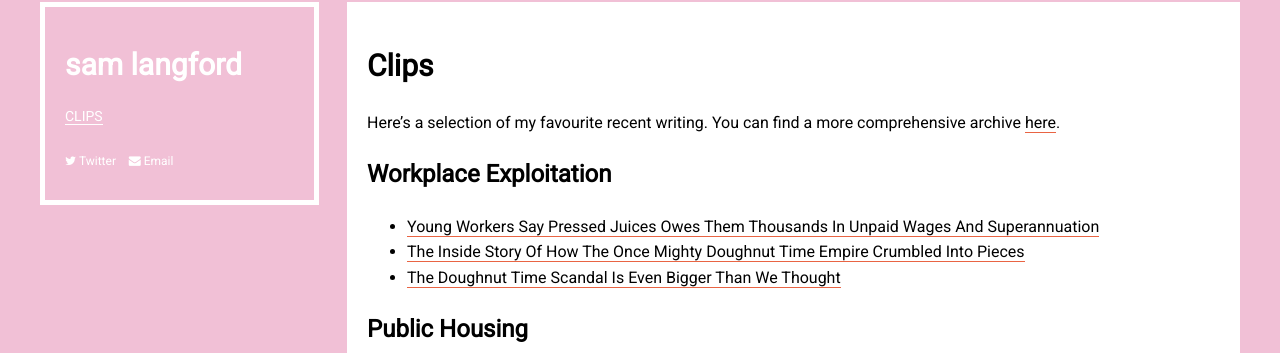
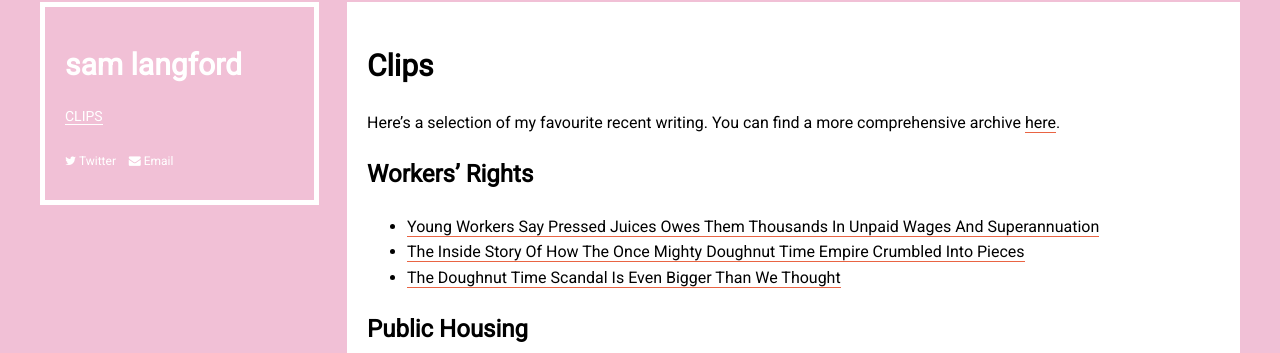
Before and after one commit to slangers/slangers.github.io, a Jekyll site: the page built from clips.md, in a window 1280 px wide. Shown: the part 102-455 px from the top of the page. Built offline with Jekyll 4.4.1, drawn with Linux system fonts in a browser that asks for light colours; nearby versions of some CDN libraries.

Commit message:
fixing error

```diff
--- a/clips.md
+++ b/clips.md
@@ -8,7 +8,7 @@ permalink: /clips/
 
 Here's a selection of my favourite recent writing. You can find a more comprehensive archive [here](http://junkee.com/author/sam-langford).
 
-## Workplace Exploitation ##
+## Workers' Rights ##
 
 + [Young Workers Say Pressed Juices Owes Them Thousands In Unpaid Wages And Superannuation](https://junkee.com/pressed-juices-unpaid-workers/181725)
 + [The Inside Story Of How The Once Mighty Doughnut Time Empire Crumbled Into Pieces](https://junkee.com/doughnut-time-employees-complain/149795)
```
